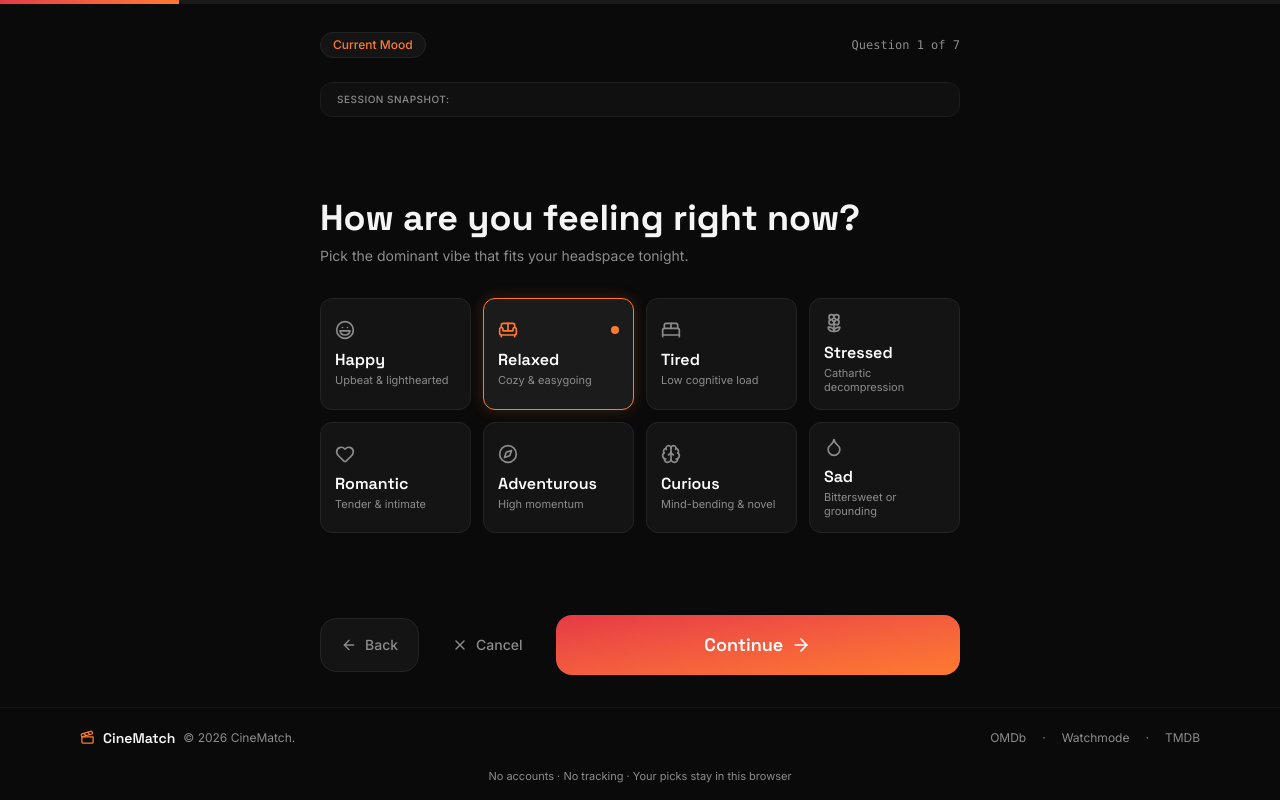
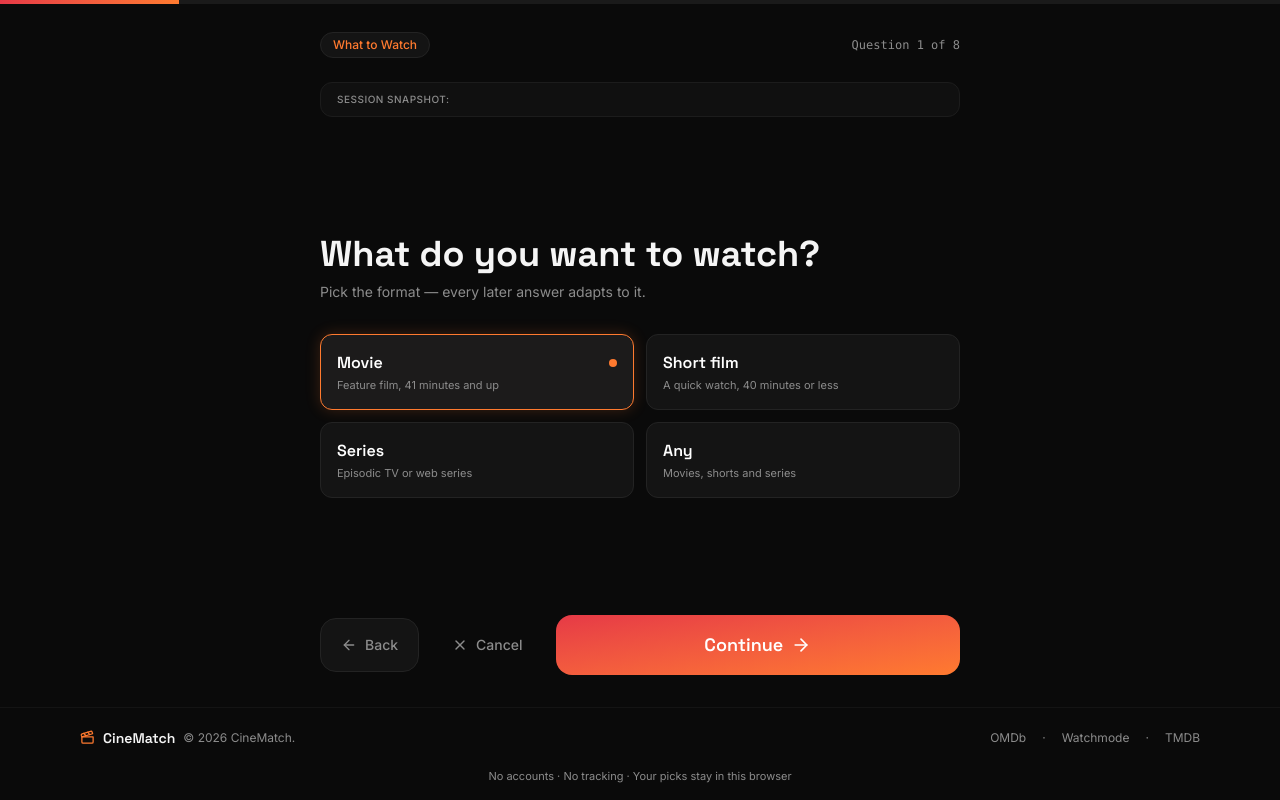
Before and after one commit to ankitportfolioin-ctrl/movie-suggestions, a React (Vite) app: page / in a window 1280 px wide. Both pictures are taken after a click on the button "Start Quiz". Built offline with nearby package versions, Linux system fonts and the light colour scheme.

Commit message:
fix: show navigation buttons on quiz step 7 (Refinements) by changing step < 7 to step < 8

```diff
--- a/src/components/Wizard.tsx
+++ b/src/components/Wizard.tsx
@@ -36,6 +36,7 @@ interface WizardProps {
 
 const STEP_NAMES = [
   '',
+  'What to Watch',
   'Current Mood',
   'Genre Filter',
   'Company',
@@ -43,6 +44,14 @@ const STEP_NAMES = [
   'Dialogue Language',
   'Refinements',
   'Personal Note',
+];
+
+/** Early question 1: the media kind every later constraint applies to. */
+const MEDIA_TYPE_OPTIONS = [
+  { label: 'Movie', desc: 'Feature film, 41 minutes and up', types: ['movie'] },
+  { label: 'Short film', desc: 'A quick watch, 40 minutes or less', types: ['short'] },
+  { label: 'Series', desc: 'Episodic TV or web series', types: ['series'] },
+  { label: 'Any', desc: 'Movies, shorts and series', types: ['movie', 'short', 'series'] },
 ];
 
 const MOODS = [
@@ -87,6 +96,9 @@ const RUNTIMES = [
   { label: 'Under 2.5 hours', desc: 'Epic narratives with room to breathe' },
   { label: 'Any length', desc: 'No time constraints tonight' },
 ];
+
+/** Series-only option: one season, so the runtime cap stays open. */
+const MINISERIES_RUNTIME = { label: 'Miniseries (1 season)', desc: 'A one-season story, no long commitment' };
 
 const LANGUAGES = [
   'Any',
@@ -144,6 +156,18 @@ export const Wizard: React.FC<WizardProps> = ({
   touchedSteps,
 }) => {
   const { step, mood, genres, audience, maxRuntime, languages, preferences, note } = state;
+  const types = state.types || ['movie'];
+  const typeLabel = MEDIA_TYPE_OPTIONS.find((o) => o.types.join(',') === types.join(','))?.label || 'Movie';
+
+  /** Media kind + keep the runtime choice valid when series leave the mix. */
+  const handleTypeSelect = (option: (typeof MEDIA_TYPE_OPTIONS)[number]) => {
+    const updates: Partial<WizardState> = { types: option.types };
+    if (maxRuntime === MINISERIES_RUNTIME.label && !option.types.includes('series')) {
+      updates.maxRuntime = 'Any length';
+    }
+    onChange(updates);
+  };
+  const runtimeOptions = types.includes('series') ? [...RUNTIMES, MINISERIES_RUNTIME] : RUNTIMES;
 
   // Toggle genre logic (up to 3, handling "Surprise me"; blocked past 3)
   const handleGenreToggle = (g: string) => {
@@ -248,7 +272,7 @@ export const Wizard: React.FC<WizardProps> = ({
           {STEP_NAMES[step]}
         </span>
         <span className="text-xs font-mono text-[#8C8C8C]">
-          Question {step} of 7
+          Question {step} of 8
         </span>
       </div>
 
@@ -259,30 +283,35 @@ export const Wizard: React.FC<WizardProps> = ({
         </span>
         {touchedSteps.includes(1) && (
           <span className="px-2 py-0.5 rounded-md bg-[#1a1a1a] border border-[#232323] text-[#d0d0d0]">
-            Mood: {mood}
+            Type: {typeLabel}
           </span>
         )}
         {touchedSteps.includes(2) && (
           <span className="px-2 py-0.5 rounded-md bg-[#1a1a1a] border border-[#232323] text-[#d0d0d0]">
-            Genres: {genres.filter(g => g !== 'Surprise me').join(', ') || 'Surprise me'}
+            Mood: {mood}
           </span>
         )}
         {touchedSteps.includes(3) && (
           <span className="px-2 py-0.5 rounded-md bg-[#1a1a1a] border border-[#232323] text-[#d0d0d0]">
-            Company: {audience}
+            Genres: {genres.filter(g => g !== 'Surprise me').join(', ') || 'Surprise me'}
           </span>
         )}
         {touchedSteps.includes(4) && (
           <span className="px-2 py-0.5 rounded-md bg-[#1a1a1a] border border-[#232323] text-[#d0d0d0]">
-            Runtime: {maxRuntime}
+            Company: {audience}
           </span>
         )}
         {touchedSteps.includes(5) && (
           <span className="px-2 py-0.5 rounded-md bg-[#1a1a1a] border border-[#232323] text-[#d0d0d0]">
+            Runtime: {maxRuntime}
+          </span>
+        )}
+        {touchedSteps.includes(6) && (
+          <span className="px-2 py-0.5 rounded-md bg-[#1a1a1a] border border-[#232323] text-[#d0d0d0]">
             Language: {languages.join(', ')}
           </span>
         )}
-        {touchedSteps.includes(6) && (
+        {touchedSteps.includes(7) && (
           <>
             {Object.entries(preferences).map(([key, value]) => {
               if (key === 'tones' && Array.isArray(value) && value.length > 0) {
@@ -316,8 +345,46 @@ export const Wizard: React.FC<WizardProps> = ({
 
       {/* Main Question Container */}
       <div className="flex-grow flex flex-col justify-center my-auto py-4">
-        {/* QUESTION 1: MOOD */}
+        {/* QUESTION 1: MEDIA TYPE */}
         {step === 1 && (
+          <div className="space-y-6">
+            <div>
+              <h2 className="font-heading text-3xl sm:text-4xl font-bold text-[#F5F5F5]">
+                What do you want to watch?
+              </h2>
+              <p className="text-sm text-[#8C8C8C] mt-2">
+                Pick the format — every later answer adapts to it.
+              </p>
+            </div>
+
+            <div className="grid grid-cols-2 gap-3 pt-2">
+              {MEDIA_TYPE_OPTIONS.map((item) => {
+                const isSelected = item.types.join(',') === types.join(',');
+                return (
+                  <button
+                    key={item.label}
+                    onClick={() => handleTypeSelect(item)}
+                    aria-pressed={isSelected}
+                    className={`p-4 rounded-[12px] border text-left transition-all duration-200 cursor-pointer ${
+                      isSelected
+                        ? 'bg-[#1c1b1b] border-[#FF7A2F] shadow-[0_0_15px_rgba(255,122,47,0.2)] text-white'
+                        : 'bg-[#141414] border-[#232323] text-[#8C8C8C] hover:border-[#353534] hover:text-white'
+                    }`}
+                  >
+                    <div className="flex items-center justify-between mb-1">
+                      <span className="font-heading font-semibold text-white">{item.label}</span>
+                      {isSelected && <span className="w-2 h-2 rounded-full bg-[#FF7A2F]" />}
+                    </div>
+                    <div className="text-[11px] leading-tight text-[#8C8C8C]">{item.desc}</div>
+                  </button>
+                );
+              })}
+            </div>
+          </div>
+        )}
+
+        {/* QUESTION 2: MOOD */}
+        {step === 2 && (
           <div className="space-y-6">
             <div>
               <h2 className="font-heading text-3xl sm:text-4xl font-bold text-[#F5F5F5]">
@@ -360,8 +427,8 @@ export const Wizard: React.FC<WizardProps> = ({
           </div>
         )}
 
-        {/* QUESTION 2: GENRES */}
-        {step === 2 && (
+        {/* QUESTION 3: GENRES */}
+        {step === 3 && (
           <div className="space-y-6">
             <div>
               <div className="flex items-baseline justify-between">
@@ -399,8 +466,8 @@ export const Wizard: React.FC<WizardProps> = ({
           </div>
         )}
 
-        {/* QUESTION 3: AUDIENCE */}
-        {step === 3 && (
+        {/* QUESTION 4: AUDIENCE */}
+        {step === 4 && (
           <div className="space-y-6">
             <div>
               <h2 className="font-heading text-3xl sm:text-4xl font-bold text-[#F5F5F5]">
@@ -447,20 +514,22 @@ export const Wizard: React.FC<WizardProps> = ({
           </div>
         )}
 
-        {/* QUESTION 4: RUNTIME */}
-        {step === 4 && (
+        {/* QUESTION 5: RUNTIME (series: episode length + miniseries) */}
+        {step === 5 && (
           <div className="space-y-6">
             <div>
               <h2 className="font-heading text-3xl sm:text-4xl font-bold text-[#F5F5F5]">
                 Time Available
               </h2>
               <p className="text-sm text-[#8C8C8C] mt-2">
-                How long do you want the cinematic journey to be?
+                {types.includes('series')
+                  ? 'How long should one episode be? (Series get one-episode caps.)'
+                  : 'How long do you want the cinematic journey to be?'}
               </p>
             </div>
 
             <div className="grid grid-cols-1 sm:grid-cols-2 gap-3.5 pt-2">
-              {RUNTIMES.map((item) => {
+              {runtimeOptions.map((item) => {
                 const isSelected = maxRuntime === item.label;
                 return (
                   <button
@@ -488,8 +557,8 @@ export const Wizard: React.FC<WizardProps> = ({
           </div>
         )}
 
-        {/* QUESTION 5: LANGUAGE (single select) */}
-        {step === 5 && (
+        {/* QUESTION 6: LANGUAGE (single select) */}
+        {step === 6 && (
           <div className="space-y-6">
             <div>
               <h2 className="font-heading text-3xl sm:text-4xl font-bold text-[#F5F5F5]">
@@ -522,8 +591,8 @@ export const Wizard: React.FC<WizardProps> = ({
           </div>
         )}
 
-        {/* QUESTION 6: PREFERENCES (switch toggles + fine-tune) */}
-        {step === 6 && (
+        {/* QUESTION 7: PREFERENCES (switch toggles + fine-tune) */}
+        {step === 7 && (
           <div className="space-y-6">
             <div>
               <h2 className="font-heading text-3xl sm:text-4xl font-bold text-[#F5F5F5]">
@@ -718,8 +787,8 @@ export const Wizard: React.FC<WizardProps> = ({
           </div>
         )}
 
-        {/* QUESTION 7: OPTIONAL FREE TEXT + REFERENCE MOVIES */}
-        {step === 7 && (
+        {/* QUESTION 8: OPTIONAL FREE TEXT + REFERENCE MOVIES */}
+        {step === 8 && (
           <div className="space-y-6">
             <div>
               <h2 className="font-heading text-3xl sm:text-4xl font-bold text-[#F5F5F5]">
@@ -890,8 +959,8 @@ export const Wizard: React.FC<WizardProps> = ({
         )}
       </div>
 
-      {/* Bottom Action Bar (hidden on step 7: it has its own CTA) */}
-      {step < 7 && (
+      {/* Bottom Action Bar (hidden on step 8: it has its own CTA) */}
+      {step < 8 && (
         <div className="pt-8 flex items-center gap-3">
           <button
             onClick={onBack}
```
